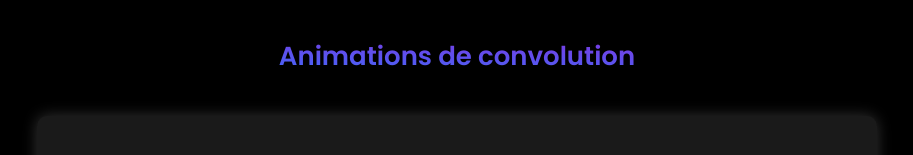
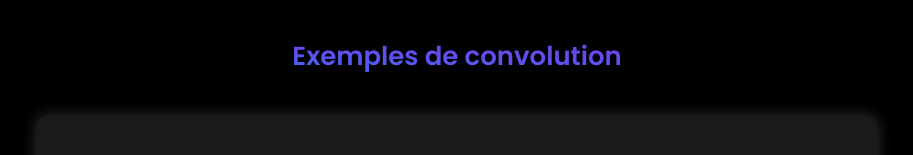
Before and after one commit to leadl4/animations-convolution, a plain HTML site: page index.html in a window 1280 px wide. Shown: the top 155 px of the page, without its empty margins (183-1096 px from the left). Drawn offline with nearby package versions, Linux system fonts and the light colour scheme; some packages are replaced by stand-ins of ours.

Commit message:
Update index.html

```diff
--- a/index.html
+++ b/index.html
@@ -3,7 +3,7 @@
 <head>
     <meta charset="UTF-8">
     <meta name="viewport" content="width=device-width, initial-scale=1.0">
-    <title>Animations de convolutions</title>
+    <title>Exemples de convolutions</title>
     <script type="text/javascript" async
       src="https://cdnjs.cloudflare.com/ajax/libs/mathjax/2.7.7/MathJax.js?config=TeX-MML-AM_CHTML">
     </script>
@@ -103,7 +103,7 @@
     </style>
 </head>
 <body>
-    <h1>Animations de convolution</h1>
+    <h1>Exemples de convolution</h1>
     <div class="container">
         <h2>Exemple 1</h2>
         <div class="formula-container">
```
